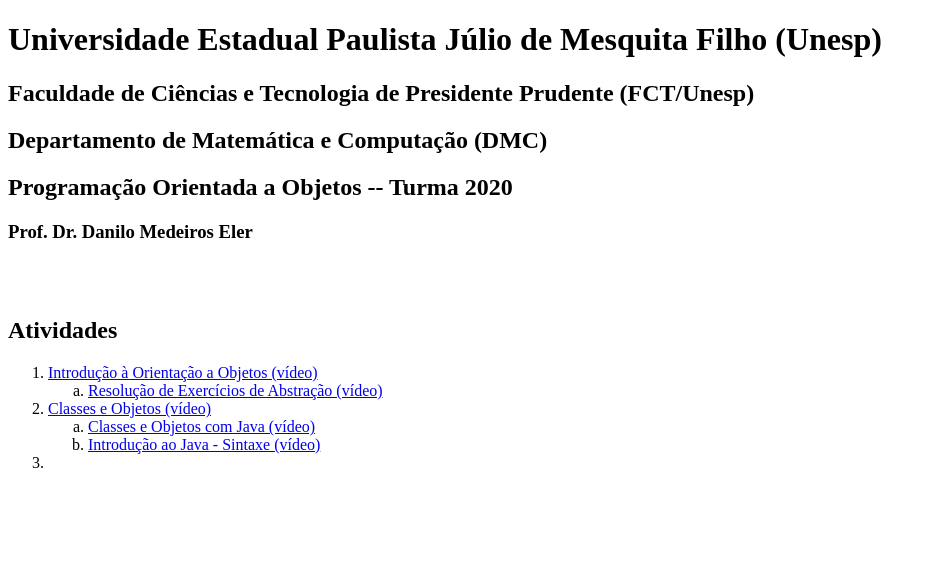
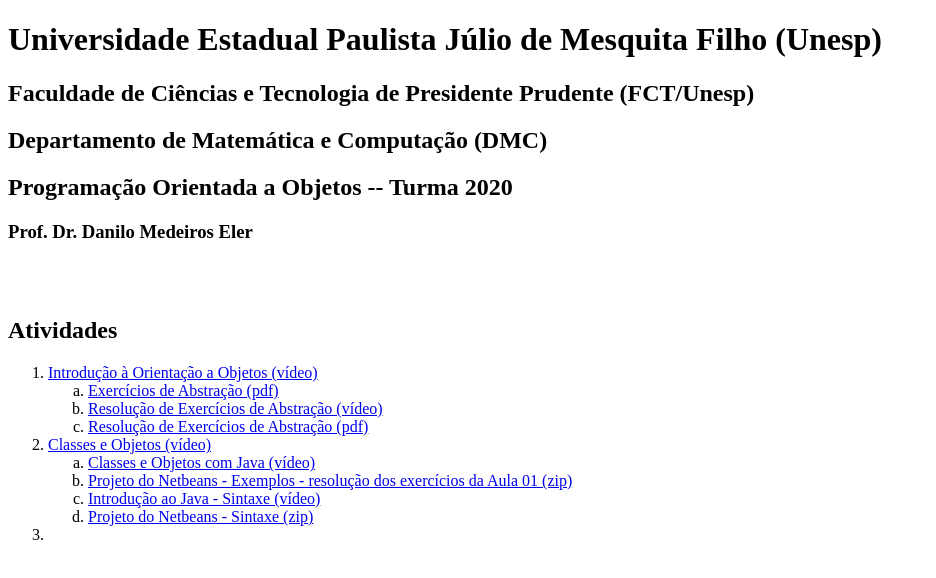
Before and after one commit to daniloeler/daniloeler.github.io, a plain HTML site: page teaching/POO2020/index.html in a window 1280 px wide. Shown: the whole page, without its empty margins (0-936 px from the left). Drawn offline with Linux system fonts and the light colour scheme.

Commit message:
files of exercicises PDFs and ZIP with netbeans projects

```diff
--- a/teaching/POO2020/index.html
+++ b/teaching/POO2020/index.html
@@ -15,12 +15,16 @@
 	<ol>
 		<li><a href="https://youtu.be/lbLcezfDFoo">Introdução à Orientação a Objetos (vídeo)</a></li>
 		<ol type="a">
+		    <li><a href="./Aula01-Exercicios.pdf">Exercícios de Abstração (pdf)</a></li>
 			<li><a href="https://youtu.be/50Csj7awgYE">Resolução de Exercícios de Abstração (vídeo)</a></li>
+			<li><a href="./Aula01-Exercicios-Resolvidos.pdf">Resolução de Exercícios de Abstração (pdf)</a></li>
 		</ol>
 		<li><a href="https://youtu.be/N3Yx59M9Wrk">Classes e Objetos (vídeo)</a></li>
 		<ol type="a">
 			<li><a href="https://youtu.be/EYVmYZpLlCM">Classes e Objetos com Java (vídeo)</a></li>
+			<li><a href="./Aula02-ExemplosAula02.zip">Projeto do Netbeans - Exemplos - resolução dos exercícios da Aula 01 (zip)</a></li>
 			<li><a href="https://youtu.be/o4HqTair02A">Introdução ao Java - Sintaxe (vídeo)</a></li>
+			<li><a href="./Aula02-SintaxeJava.zip">Projeto do Netbeans - Sintaxe (zip)</a></li>
 		</ol>
 		<li></li>
 	</ol>
```
Also changed, not shown: 4 other files.
